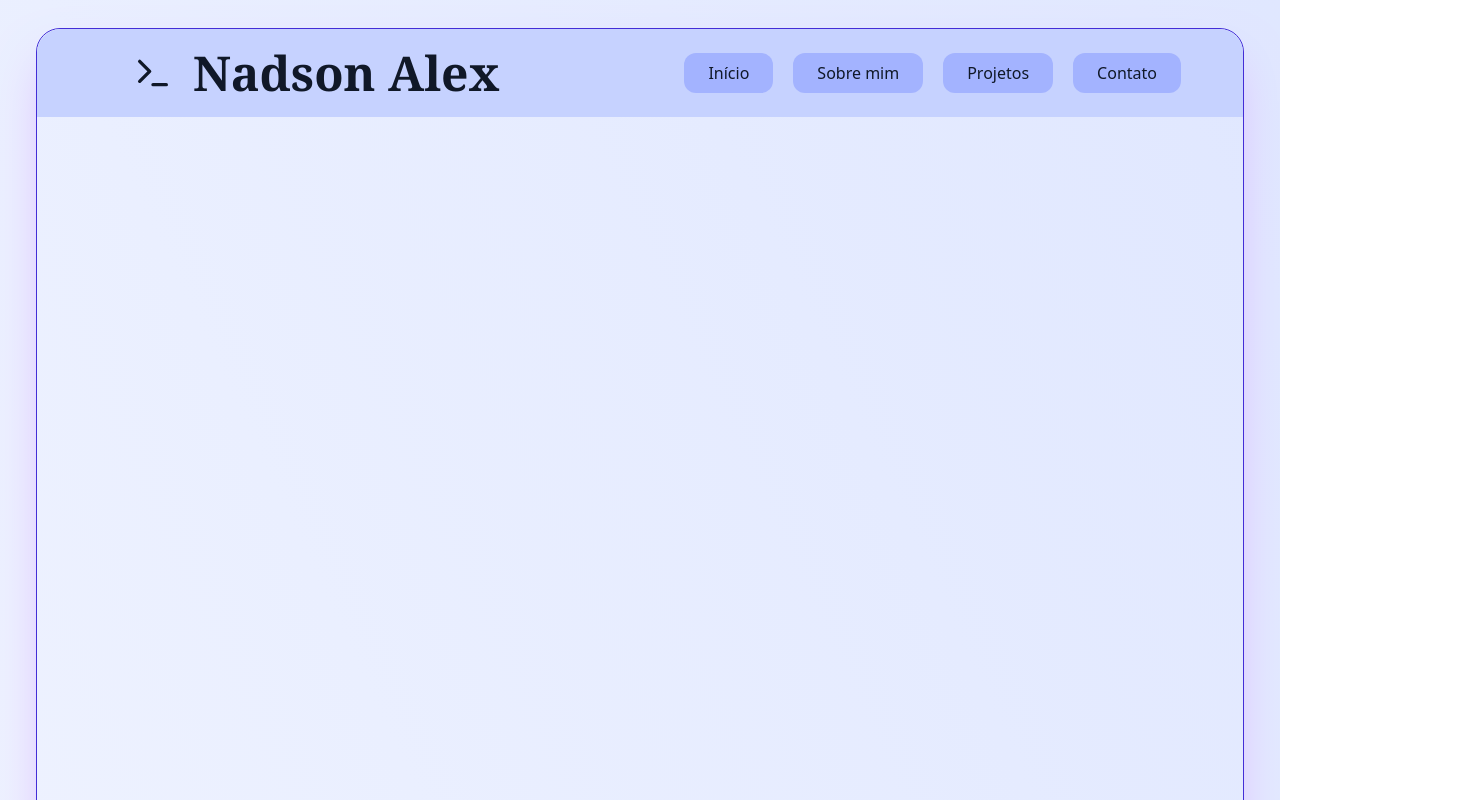
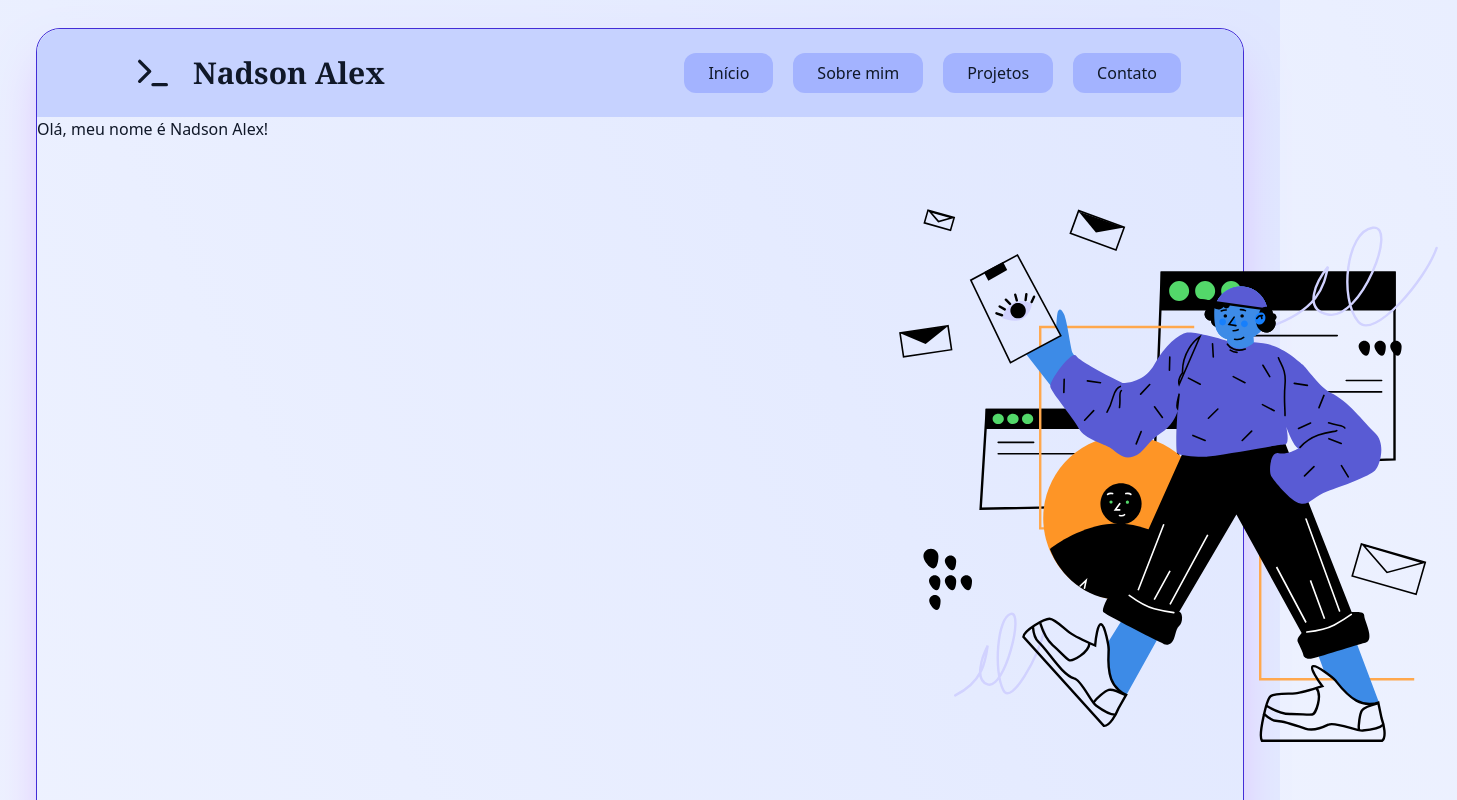
Before and after one commit to Dev-Nadson/Portfolio-1.0, a React (Vite) app: page / in a window 1280 px wide. Shown: the top 800 px of the page, 1457 px wide, since content can reach past the window. Built offline with nearby package versions, Linux system fonts and the light colour scheme.

Commit message:
SVG Adicionado

```diff
--- a/src/components/Header/Header.tsx
+++ b/src/components/Header/Header.tsx
@@ -8,9 +8,17 @@ function Header() {
             <div className="flex justify-between bg-indigo-200 h-22 rounded-t-3xl ">
                 <div className="flex items-center mx-24 gap-5">
                     <Terminal className="w-10 h-10" />
-                    <h1 className="text-5xl font-bold font-serif">Nadson Alex</h1>
+                    <h3 className="text-3xl font-bold font-serif">Nadson Alex</h3>
                 </div>
                 <Section />
+            </div>
+            <div className="flex justify-between">
+                <div>
+                    <h1>Olá, meu nome é Nadson Alex!</h1>
+                    <p className="h-160 w-140 my-15 ml-65 text-center">
+                    </p>
+                </div>
+                <img src="../../../public/send-message.svg" alt="" className="h-150 my-15 mr-62" />
             </div>
         </header>
     )
```
Also changed, not shown: public/developer-team.png (added), public/send-message.svg (added).
